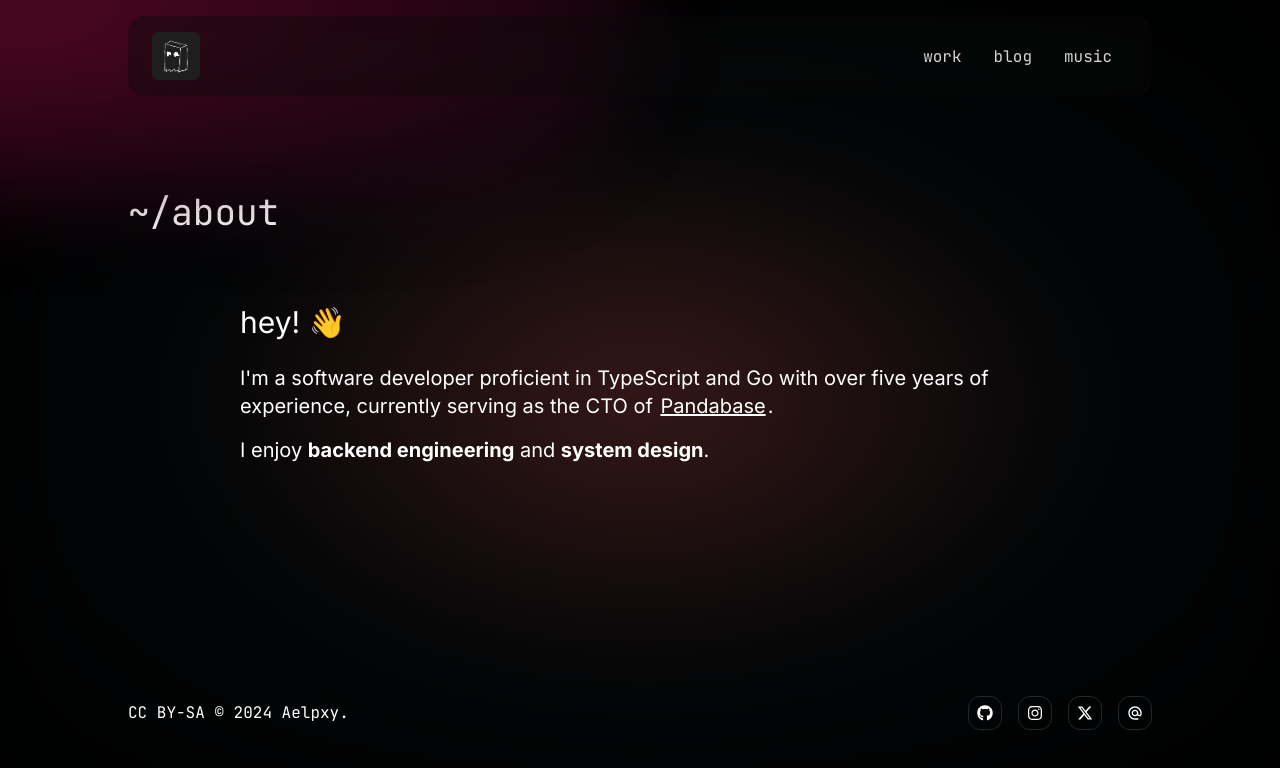
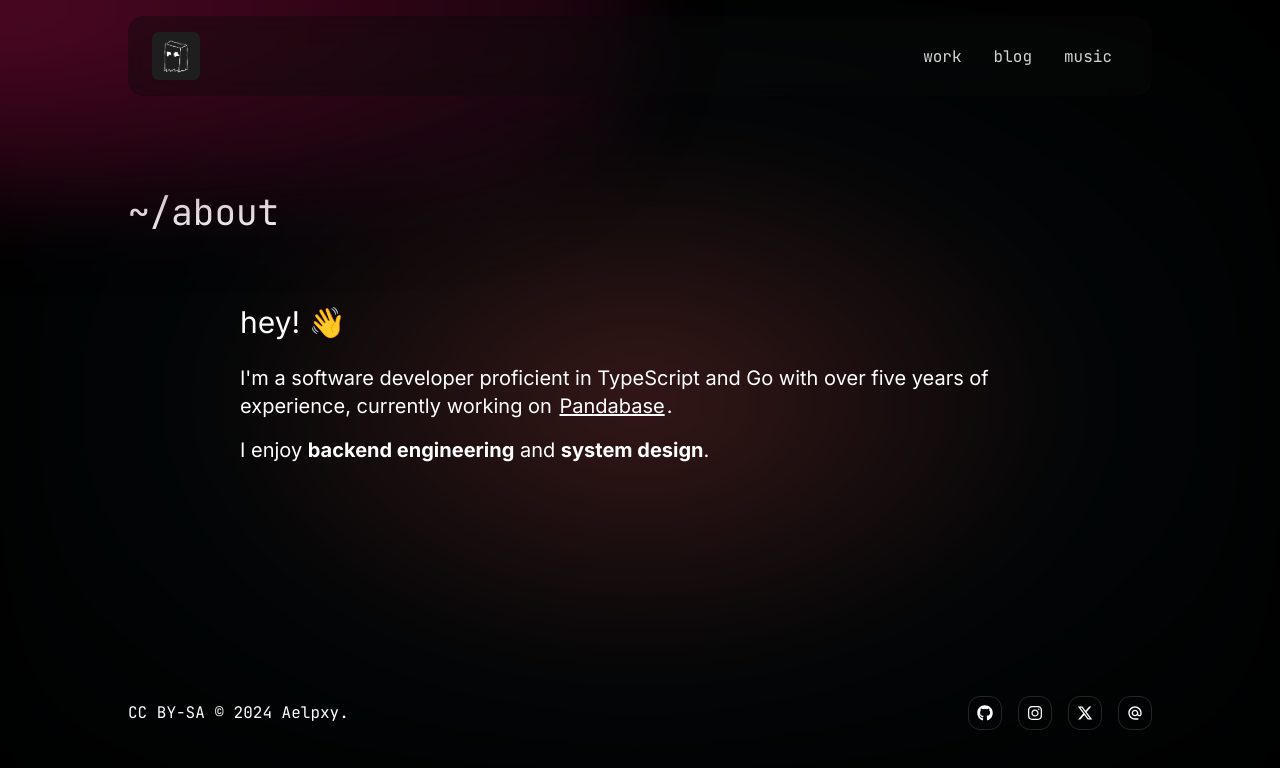
Before and after one commit to aelpxy/aelpxy.dev, a Next.js app: page / in a window 1280 px wide. Shown: the top 768 px of the page. Built offline with nearby package versions, Linux system fonts and the light colour scheme.

Commit message:
chore: minor change

```diff
--- a/src/app/page.tsx
+++ b/src/app/page.tsx
@@ -23,7 +23,7 @@ export default function Home() {
           <h2 className='py-6 text-xl sm:text-2xl lg:text-3xl'>hey! 👋</h2>
           <p className='text-base sm:text-lg lg:text-xl'>
             I&apos;m a software developer proficient in TypeScript and Go with
-            over five years of experience, currently serving as the CTO of{' '}
+            over five years of experience, currently working on{' '}
             <Link
               href='https://pandabase.io'
               target='_blank'
```
